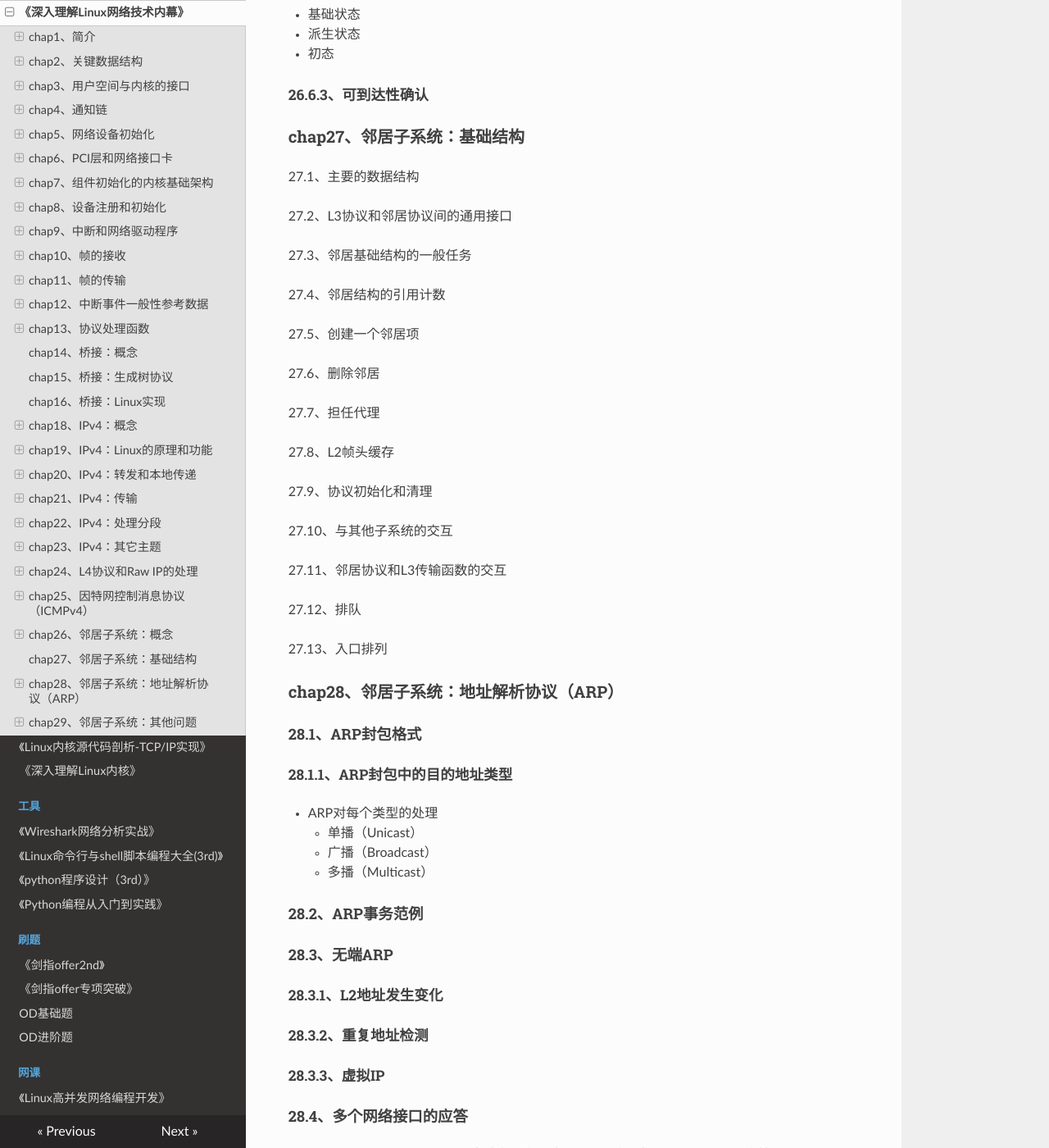
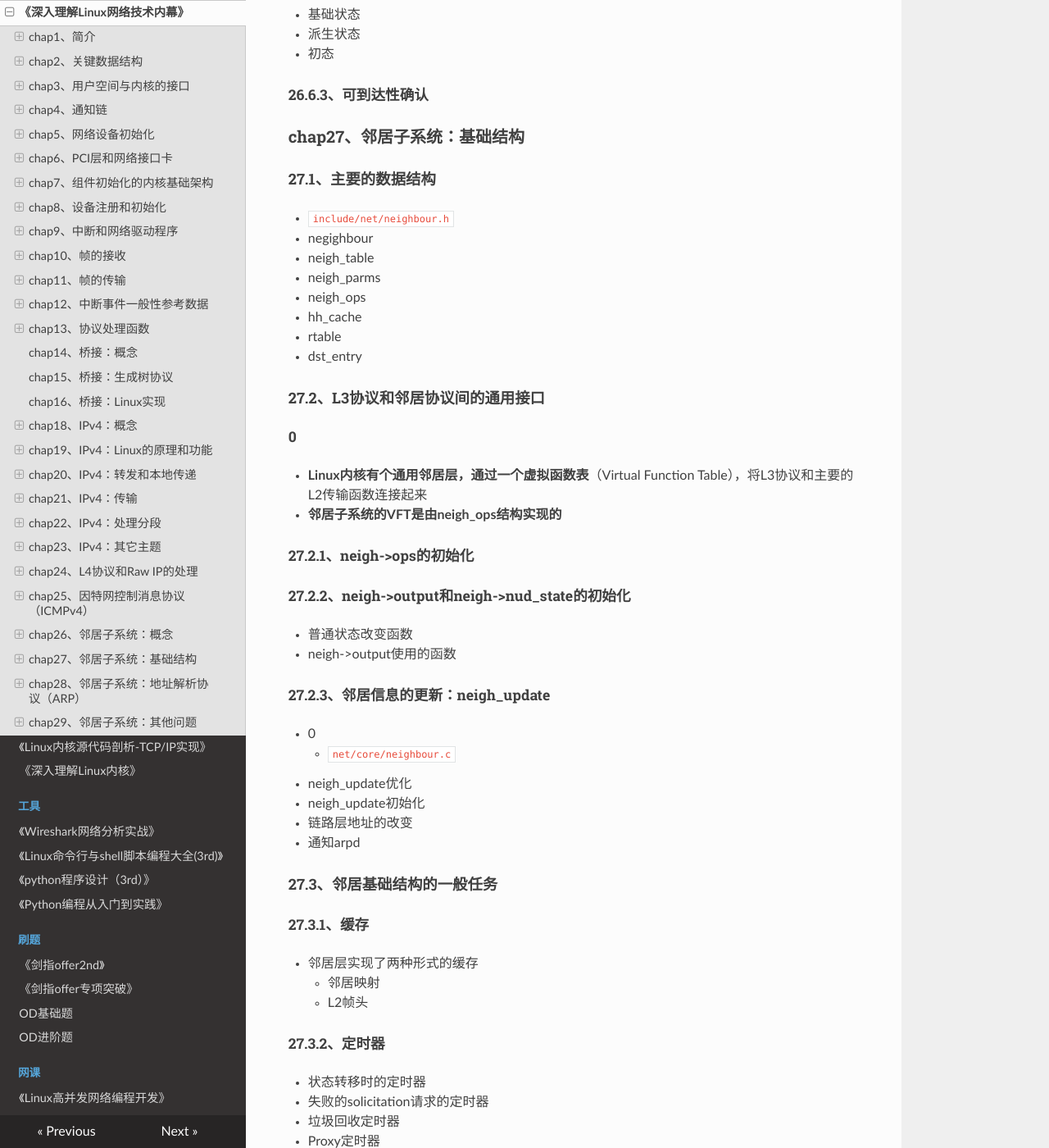
Before and after one commit to wolflion/booknotes, an MkDocs documentation site: the page built from docs/13kernel/深入理解Linux网络技术内幕.md, in a window 1280 px wide and 1400 px high, scrolled down 19585 px. Shown: the whole window at 82% size. Built offline with MkDocs 1.6.1, drawn with Linux system fonts in a browser that asks for light colours; nearby versions of some CDN libraries; some of the changed text lies outside the part shown.

Commit message:
Update 深入理解Linux网络技术内幕.md

```diff
--- a/docs/13kernel/深入理解Linux网络技术内幕.md
+++ b/docs/13kernel/深入理解Linux网络技术内幕.md
@@ -782,15 +782,62 @@ chap17、桥接：其它主题
 
 ### chap27、邻居子系统：基础结构
 
-27.1、主要的数据结构
+#### 27.1、主要的数据结构
 
-27.2、L3协议和邻居协议间的通用接口
++ `include/net/neighbour.h`
++ negighbour
++ neigh_table
++ neigh_parms
++ neigh_ops
++ hh_cache
++ rtable
++ dst_entry
 
-27.3、邻居基础结构的一般任务
+#### 27.2、L3协议和邻居协议间的通用接口
 
-27.4、邻居结构的引用计数
+##### 0
 
-27.5、创建一个邻居项
++ **Linux内核有个通用邻居层，通过一个虚拟函数表**（Virtual Function Table），将L3协议和主要的L2传输函数连接起来
++ **邻居子系统的VFT是由neigh_ops结构实现的**
+
+##### 27.2.1、neigh->ops的初始化
+
+##### 27.2.2、neigh->output和neigh->nud_state的初始化
+
++ 普通状态改变函数
++ neigh->output使用的函数
+
+##### 27.2.3、邻居信息的更新：neigh_update
+
++ 0
+  + `net/core/neighbour.c`
++ neigh_update优化
++ neigh_update初始化
++ 链路层地址的改变
++ 通知arpd
+
+#### 27.3、邻居基础结构的一般任务
+
+##### 27.3.1、缓存
+
++ 邻居层实现了两种形式的缓存
+  + 邻居映射
+  + L2帧头
+
+##### 27.3.2、定时器
+
++ 状态转移时的定时器
++ 失败的solicitation请求的定时器
++ 垃圾回收定时器
++ Proxy定时器
+
+#### 27.4、邻居结构的引用计数
+
+#### 27.5、创建一个邻居项
+
+##### 0
+
+##### 27.5.1、函数neigh_create的参数
 
 27.6、删除邻居
 
```
